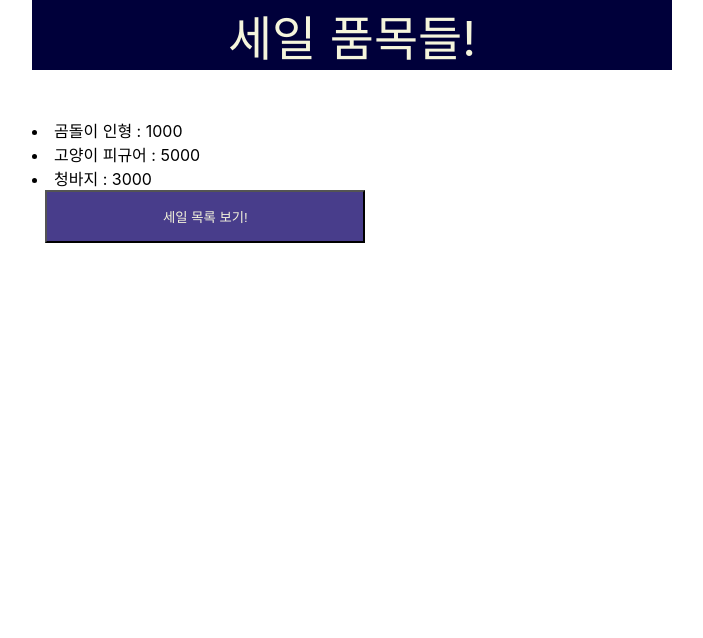
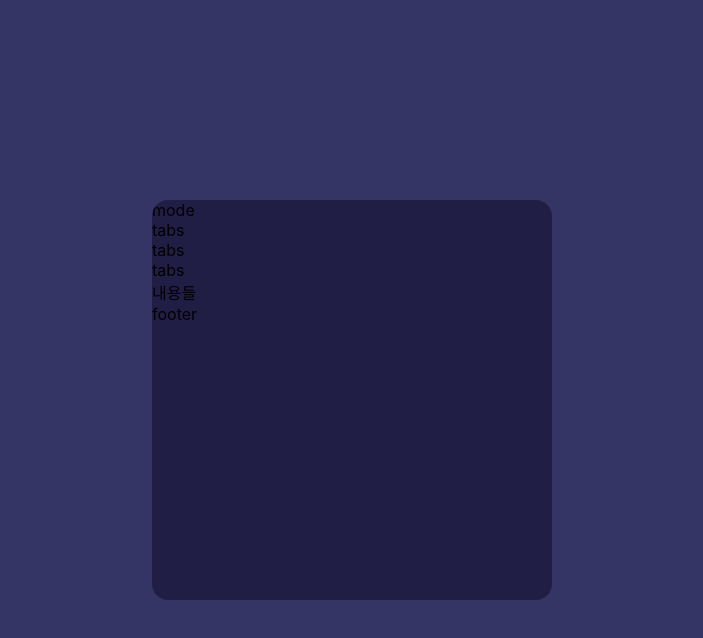
Before and after one commit to CureLatte/CafeTour, a React (Create React App) app: page / in a window 1280 px wide. Shown: the top 638 px of the page, without its empty margins (288-991 px from the left). Built offline with nearby package versions, Linux system fonts and the light colour scheme.

Commit message:
[FEAT] background, content, footer, header

```diff
--- a/src/index.js
+++ b/src/index.js
@@ -8,14 +8,15 @@ import reportWebVitals from "./reportWebVitals";
 // import AppMentors from "./mentorsApp/AppMentors"
 // import AppMentorsImmer from "./mentorsApp/AppMentorsImmer";
 // import AppTheme from "./AppTheme/AppTheme";
-import SaleApp from "./saleApp/saleApp";
+//import SaleApp from "./saleApp/saleApp";
+import ToDoApp from "./toDoApp/toDoApp";
 
 // 전역 설정이 가능함
 
 const root = ReactDOM.createRoot(document.getElementById("root"));
 root.render(
     <React.StrictMode>
-        <SaleApp />
+        <ToDoApp />
     </React.StrictMode>
 );
 reportWebVitals();
--- /dev/null
+++ b/src/toDoApp/components/Content.jsx
@@ -0,0 +1,5 @@
+export default function Content(){
+    return (
+        <div>내용들</div>
+    )
+}
--- /dev/null
+++ b/src/toDoApp/components/Footer.jsx
@@ -0,0 +1,5 @@
+export default function Footer(){
+    return (
+        <div>footer</div>
+    )
+}
--- /dev/null
+++ b/src/toDoApp/components/backgound.jsx
@@ -0,0 +1,16 @@
+import '../css/background.modules.css'
+import Header from "./header";
+import Content from "./Content";
+import Footer from "./Footer";
+
+export default function Background(){
+    return (
+        <div className="background">
+            <div className="container">
+                <Header></Header>
+                <Content></Content>
+                <Footer></Footer>
+            </div>
+        </div>
+    )
+}
--- /dev/null
+++ b/src/toDoApp/components/header.jsx
@@ -0,0 +1,12 @@
+export default function Header(){
+    return (
+        <div className="header">
+            <div>mode</div>
+            <div>
+                <div>tabs</div>
+                <div>tabs</div>
+                <div>tabs</div>
+            </div>
+        </div>
+    )
+}
--- /dev/null
+++ b/src/toDoApp/css/background.modules.css
@@ -0,0 +1,17 @@
+.background{
+    background-color: #343465;
+    width : 100vw;
+    height: 100vh;
+    display: flex;
+    flex-direction: row;
+    justify-content: center;
+}
+
+.container{
+    width: 400px;
+    height: 400px;
+    margin: auto;
+    background-color: #211e46;
+    border-radius: 1em;
+    overflow: hidden;
+}
--- /dev/null
+++ b/src/toDoApp/css/header.modules.css
@@ -0,0 +1,5 @@
+.header{
+    background-color: darkslateblue;
+    height: 20%;
+    width: 100%;
+}
--- /dev/null
+++ b/src/toDoApp/toDoApp.jsx
@@ -0,0 +1,7 @@
+import Background from "./components/backgound";
+
+export default function ToDoApp(){
+    return (
+        <Background>hi</Background>
+    )
+}
```
